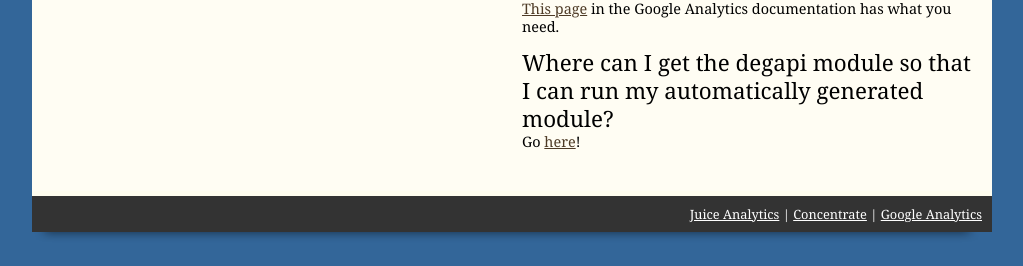
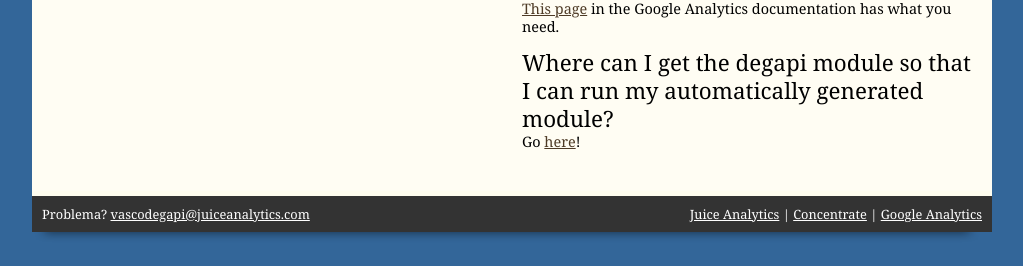
Before and after one commit to suryasev/vascodegapi-site, a Python web app: template templates/faq.html in a window 1280 px wide. Shown: the part 1120-1386 px from the top of the page, without its empty margins (128-1151 px from the left). Run offline with Jinja, Linux system fonts and the light colour scheme; the template is opened without the code that fills it, so the values that code supplies are empty; some libraries are stand-ins or nearby versions.

Commit message:
Add support in footer

```diff
--- a/templates/base.html
+++ b/templates/base.html
@@ -69,6 +69,7 @@
 
     <div id="footer">
         <div id="footer-inner">
+            <div style="float: left;">Problema? <a href="mailto:vascodegapi@juiceanalytics.com">vascodegapi@juiceanalytics.com</a></div>
 			{% block footer %}
             <a href="http://www.juiceanalytics.com">Juice Analytics</a> | <a href="https://www.concentrateme.com">Concentrate</a> | <a href="http://www.google.com/analytics/">Google Analytics</a>
 			{% endblock %}
```
